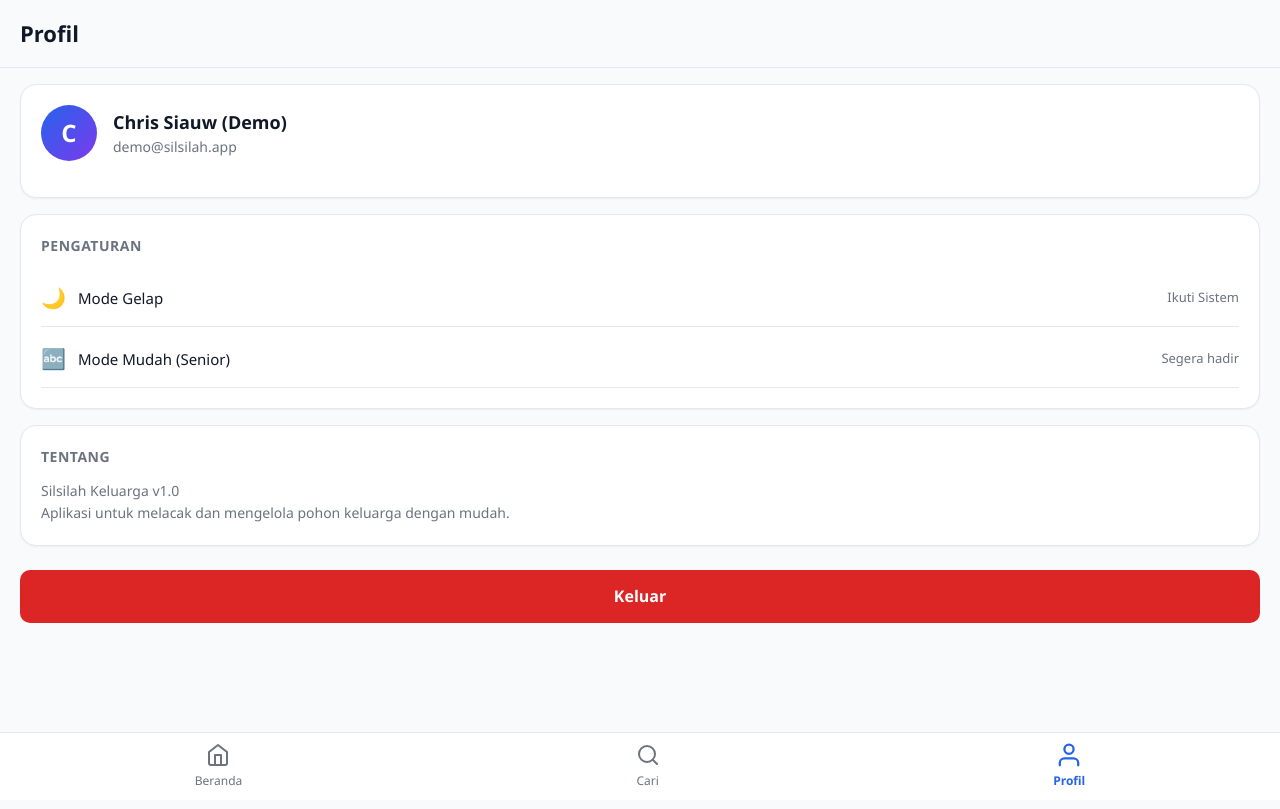
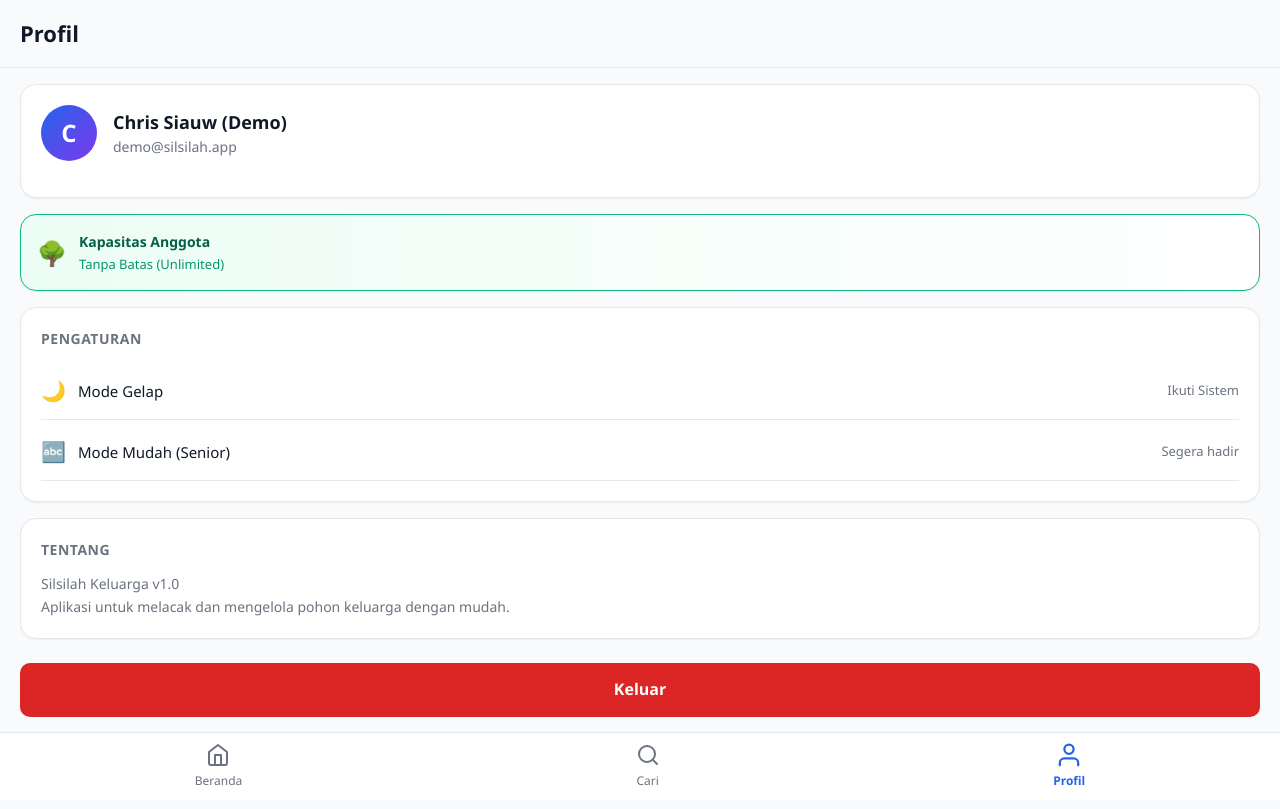
Before and after one commit to jejakmargahub/git01, a Next.js app: page /profile in a window 1280 px wide. Built offline with nearby package versions, Linux system fonts and the light colour scheme; no server answers.

Commit message:
Fix profile capacity info and relationship labels

```diff
--- a/src/app/(main)/profile/page.tsx
+++ b/src/app/(main)/profile/page.tsx
@@ -64,7 +64,7 @@ export default function ProfilePage() {
                   whiteSpace: "nowrap",
                 }}
               >
-                {userName} {(session?.user as any)?.role === 'superadmin' ? '(Admin)' : ''}
+                {userName.replace(/\(Admin\)/g, "").trim()} {(session?.user as any)?.role === 'superadmin' ? '(Admin)' : ''}
               </h2>
               <p
                 className="text-muted"
@@ -91,6 +91,30 @@ export default function ProfilePage() {
                 </p>
               )}
             </div>
+          </div>
+        </div>
+
+        {/* Member Capacity Info Card */}
+        <div
+          className="card"
+          style={{
+            marginBottom: "16px",
+            background: "linear-gradient(to right, #ecfdf5, #ffffff)",
+            border: "1px solid #10b981",
+            display: "flex",
+            alignItems: "center",
+            gap: "12px",
+            padding: "16px"
+          }}
+        >
+          <div style={{ fontSize: "24px" }}>🌳</div>
+          <div>
+            <p style={{ margin: 0, fontSize: "14px", fontWeight: "700", color: "#065f46" }}>
+              Kapasitas Anggota
+            </p>
+            <p style={{ margin: 0, fontSize: "13px", color: "#059669" }}>
+              Tanpa Batas (Unlimited)
+            </p>
           </div>
         </div>
 
--- a/src/components/family/MemberDetail.tsx
+++ b/src/components/family/MemberDetail.tsx
@@ -33,8 +33,8 @@ export default function MemberDetail({
 
   const displayName = member.nickname || member.fullName;
 
-  const parents = relationships.filter((r) => r.relationType === "parent");
-  const children = relationships.filter((r) => r.relationType === "child");
+  const parents = relationships.filter((r) => r.relationType === "child");
+  const children = relationships.filter((r) => r.relationType === "parent");
   const spouses = relationships.filter((r) => r.relationType === "spouse");
 
   const formatDate = (dateStr: string | null) => {
```
